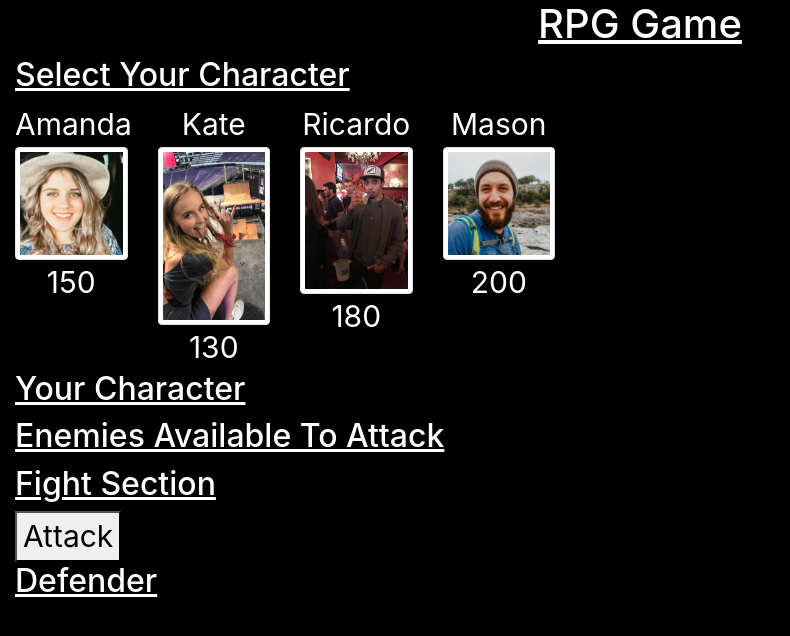
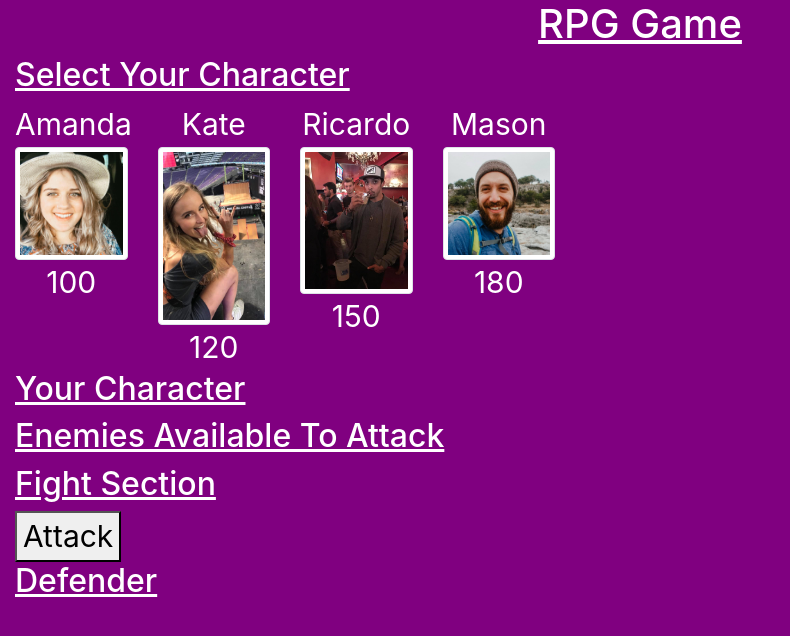
Before and after one commit to mtvickery1/rpg, a plain HTML site: page index.html in a window 1280 px wide. Shown: the whole page, without its empty margins (0-790 px from the left). Drawn offline with nearby package versions, Linux system fonts and the light colour scheme.

Commit message:
updated constructor with damage. Also, psuedocoded attack function

```diff
--- a/assets/css/style.css
+++ b/assets/css/style.css
@@ -1,6 +1,6 @@
 body {
   font-size: 30px;
-  background: black;
+  background: purple;
   color: white;
 }
 
--- a/assets/javascript/app.js
+++ b/assets/javascript/app.js
@@ -5,16 +5,17 @@ var enemies;
 var selectedCharacter;
 
 // Character Constructor
-function Character(name, health) {
+function Character(name, health, damage) {
   this.name = name;
   this.health = health;
+  this.damage = damage;
 }
 
 // Characters
-var amanda = new Character("amanda", 150);
-var kate = new Character("kate", 130);
-var ricardo = new Character("ricardo", 180);
-var mason = new Character("mason", 200);
+var amanda = new Character("amanda", 100, 14);
+var kate = new Character("kate", 120, 8);
+var ricardo = new Character("ricardo", 150, 8);
+var mason = new Character("mason", 180, 7);
 
 // Health
 var amandaHealthDiv = $("#amanda-health");
@@ -36,11 +37,8 @@ $(".character").on("click", function () {
     selectedCharacter = this;
     $(selectedCharacter).attr("id", "selected-character");
 
-    console.log('selectedCharacter:', selectedCharacter)
-
     // Set enemies var before moving #selected-character
     enemies = $(this).siblings()
-    console.log('enemies:', enemies)
 
     // Move #selected-character to #your-character
     $(selectedCharacter).appendTo("#your-character");
@@ -75,3 +73,29 @@ $("#enemies").on("click", ".enemy", function () {
     // Call a function to begin fighting...or not, make on click
   }
 });
+
+// Attack Button Function
+$("#attack-button").on("click", function () {
+
+  if (defenderSelected === true) {
+
+  console.log("attack");
+
+  // #selected-character attacks .defender
+  // display enemy attacked
+  // update then display damage done
+  // update then display new enemy health
+  // check if defender health is === 0...
+  // if so, check if defendersDefeated === 3...
+  // if so, you win
+
+  // .defender attacks #selected-character
+  // update then display damage done to you
+  // update then display your new health
+  // check if your health is === 0...
+  // if so, you lose
+
+  //
+
+  }
+})
```
Also changed, not shown: index.html (indentation only).
